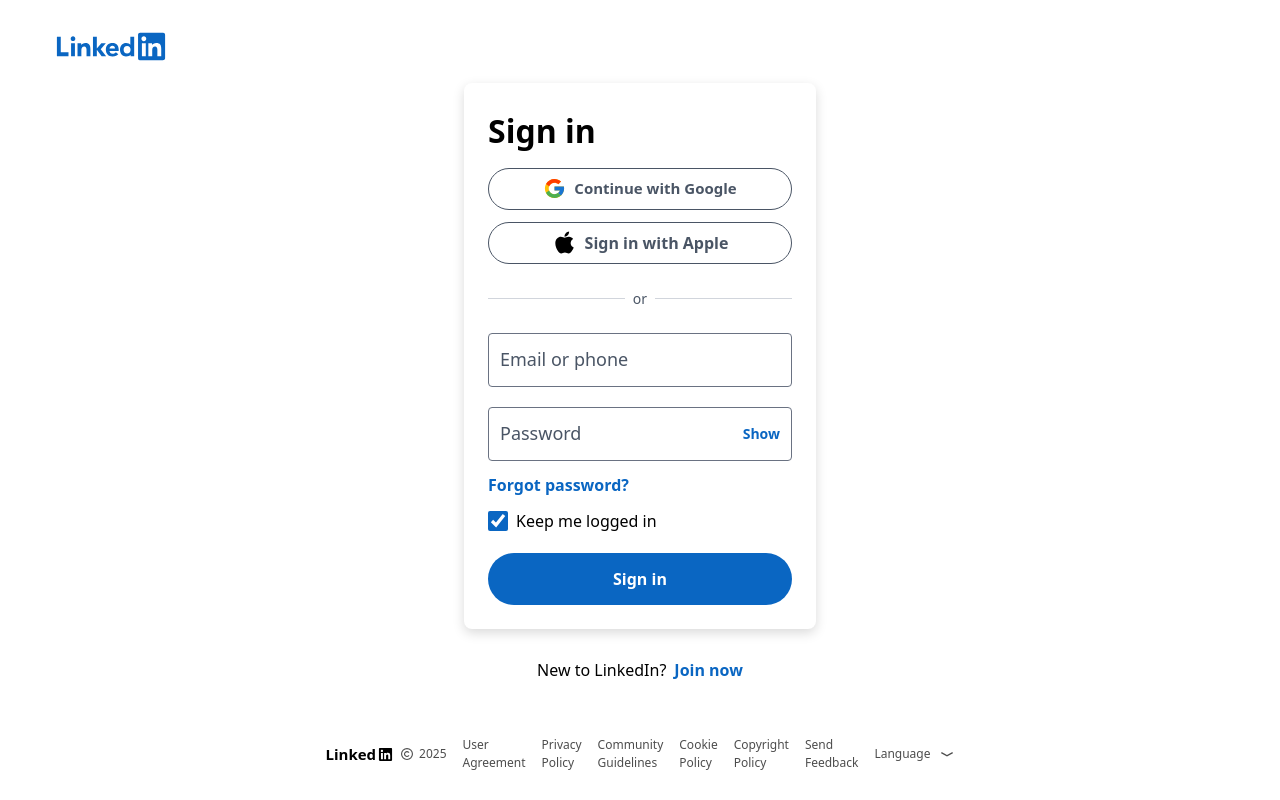
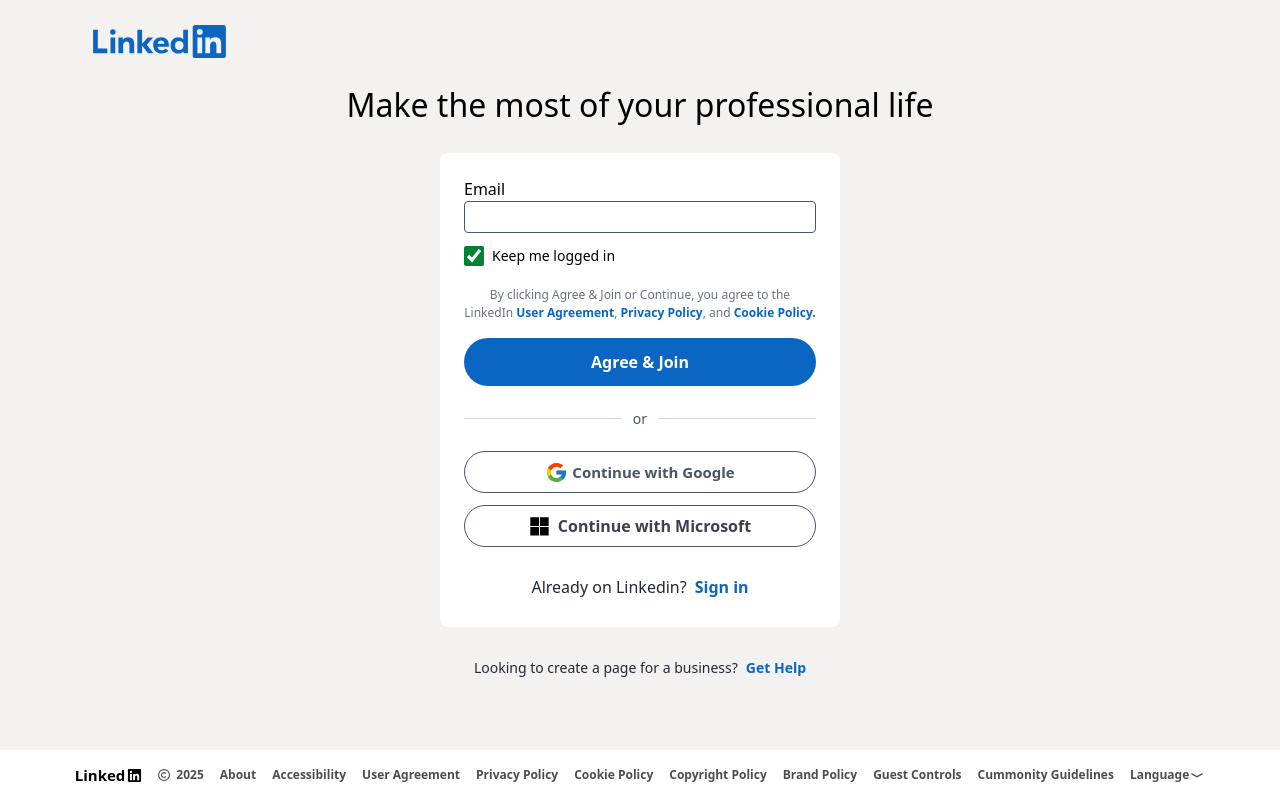
Before and after one commit to iyiu9akhan/LinkedIn-inspired, a React (Vite) app: page / in a window 1280 px wide. Built offline with nearby package versions, Linux system fonts and the light colour scheme.

Commit message:
signUpPage

```diff
--- a/src/App.css
+++ b/src/App.css
@@ -11,6 +11,8 @@
   --font-regular: "Poppins", sans-serif; */
 
   --color-linkedin_blue: #0a66c2;
+  --color-linkedin_hvrBtn_blue: #004182;
   --color-black: #000000;
-  --color-black99: #00000099;
+  --color-signupBg: #F3F2F0;
+  /* --color-black99: #00000099; */
 }
--- a/src/App.jsx
+++ b/src/App.jsx
@@ -2,11 +2,13 @@
 import "./index.css"
 import Home from "./pages/Home";
 import Login from "./pages/Login";
+import Signup from "./pages/Signup";
 
 function App() {
   return (
     <div>
-      <Login/>
+      {/* <Login/> */}
+      <Signup/>
       {/* <Home /> */}
     </div>
   );
--- a/src/pages/Login.jsx
+++ b/src/pages/Login.jsx
@@ -27,9 +27,7 @@
       </label> */}
       <label
         htmlFor={id}
-        className="absolute left-[12px] top-1 text-sm text-black transition-all
-    peer-placeholder-shown:top-3.5 peer-placeholder-shown:text-gray-600 peer-placeholder-shown:text-[18px]
-    peer-focus:top-1 peer-focus:text-sm peer-focus:text-black"
+        className="absolute left-[12px] top-1 text-sm text-black transition-all peer-placeholder-shown:top-3.5 peer-placeholder-shown:text-gray-600 peer-placeholder-shown:text-[18px] peer-focus:top-1 peer-focus:text-sm peer-focus:text-black"
       >
         {placeholder}
       </label>
@@ -47,11 +45,11 @@
         <div className="md:w-[352px]  bg-white mb-[25px] p-[24px] rounded-[8px] shadow-[0_4px_12px_rgba(0,0,0,0.15)]">
           <h1 className="text-[32px] font-semibold mb-[13px]">Sign in</h1>
           <div className="flex flex-col gap-3 text-gray-600 text-[16px] font-semibold mb-[24px]">
-            <div className="border-1 border-gray-600 w-full h-[42px] rounded-full flex justify-center items-center gap-2 cursor-pointer  hover:bg-red-500">
+            <div className="border-1 border-gray-600 w-full h-[42px] rounded-full flex justify-center items-center gap-1 cursor-pointer  hover:bg-linkedin_blue/10 transition-all duration-400">
               <FcGoogle size={23} />
               <p className="text-[15px]">Continue with Google</p>
             </div>
-            <div className="border-1 border-gray-600 w-full h-[42px] rounded-full flex items-center justify-center gap-2 cursor-pointer">
+            <div className="border-1 border-gray-600 w-full h-[42px] rounded-full flex items-center justify-center gap-2 cursor-pointer hover:bg-gray-200 transition-all duration-400">
               <FaApple size={25} color="black" />
               <p>Sign in with Apple</p>
             </div>
@@ -83,9 +81,7 @@
               defaultChecked
               className="mr-2 accent-linkedin_blue w-[20px] h-[20px] rounded"
             />
-            <span className="text-[16px] text-black">
-              Keep me logged in
-            </span>
+            <span className="text-[16px] text-black">Keep me logged in</span>
           </div>
 
           <button className="w-full bg-linkedin_blue text-white h-[52px] rounded-full hover:bg-linkedi_blue cursor-pointer text-[16px] font-semibold">
@@ -104,36 +100,48 @@
           </span>
         </p>
       </div>
-      <div className="flex items-center justify-center mx-[396px] my-[20px] text-[12px] capitalize text-black/70">
+      <div className="flex items-center justify-center md:mx-[396px] my-[20px] text-[12px] capitalize text-black/70 gap-4">
         <div className="flex items-center justify-center text-black gap-0.5">
           {/* <img src={linkedin_footer_logo} alt="#linkedin_footer_logo" /> */}
           <p className="capitalize text-[15px] font-semibold">linked</p>
           <FaLinkedin size={15} />
         </div>
-        <div className="flex items-center gap-1.5 p-[8px]">
+        <div className="flex items-center gap-1.5 py-[8px]">
           <FaRegCopyright size={12} />
           <p>2025</p>
         </div>
         <div>
-          <p className="p-[8px]">user agreement</p>
+          <p className="py-[8px] cursor-pointer hover:underline hover:text-linkedin_blue">
+            user agreement
+          </p>
         </div>
         <div>
-          <p className="p-[8px]">privacy policy</p>
+          <p className="py-[8px] cursor-pointer hover:underline hover:text-linkedin_blue">
+            privacy policy
+          </p>
         </div>
         <div>
-          <p className="p-2">community guidelines</p>
+          <p className="py-2 cursor-pointer hover:underline hover:text-linkedin_blue">
+            community guidelines
+          </p>
         </div>
         <div>
-          <p className="p-2">cookie policy</p>
+          <p className="py-2 cursor-pointer hover:underline hover:text-linkedin_blue">
+            cookie policy
+          </p>
         </div>
         <div>
-          <p className="p-2">copyright policy</p>
+          <p className="py-2 cursor-pointer hover:underline hover:text-linkedin_blue">
+            copyright policy
+          </p>
         </div>
         <div>
-          <p className="p-2">send feedback</p>
+          <p className="py-2 cursor-pointer hover:underline hover:text-linkedin_blue">
+            send feedback
+          </p>
         </div>
-        <div className="flex items-center">
-          <p className="p-2"> language</p>
+        <div className="flex items-center hover:text-linkedin_blue">
+          <p className="py-2 cursor-pointer"> language</p>
           <RiArrowDownWideFill size={16} />
         </div>
       </div>
--- /dev/null
+++ b/src/pages/Signup.jsx
@@ -0,0 +1,169 @@
+import React, { useState } from "react";
+import linkedin_logo from "../assets/login/linkedin_logo.svg";
+// import linkedin_footer_logo from "../assets/login/linkedin_footer_logo.png";
+import { FaLinkedin } from "react-icons/fa";
+import { FaRegCopyright } from "react-icons/fa6";
+import { RiArrowDownWideFill } from "react-icons/ri";
+import { FcGoogle } from "react-icons/fc";
+import { FaApple } from "react-icons/fa";
+import { IoLogoMicrosoft } from "react-icons/io5";
+
+
+
+function Signup() {
+  return (
+    <div>
+      <div className="bg-signupBg h-screen flex flex-col">
+        <div className="flex flex-col flex-grow max-w-[1128px] mx-auto  px-[16px] py-[24px]  w-full">
+          <div className="w-[135px] h-[33px]">
+            <img src={linkedin_logo} alt="#linkedin_logo" />
+          </div>
+          <div className="flex justify-center">
+            <p className="text-[32px] px-[16px] py-[24px]">
+              Make the most of your professional life
+            </p>
+          </div>
+          <div className=" flex justify-center items-center flex-col">
+
+            <div className="md:w-[400px]  bg-white mb-[25px] p-[24px] rounded-[8px] ">
+              {/* <FloatingInput placeholder="Email or phone" /> */}
+              {/* <div className="relative mt-5 mb-3">
+                <FloatingInput placeholder="Password" type="password" />
+                <button
+                  type="button"
+                  className="absolute right-3 top-4 text-linkedin_blue text-[14px] font-semibold"
+                >
+                  Show
+                </button>
+              </div> */}
+              <label className="">Email</label>
+              <input type="text" className="border-1 border-gray-600 w-full h-[32px] rounded" />
+
+              <div className="flex items-center mt-3 mb-5">
+                <input
+                  type="checkbox"
+                  defaultChecked
+                  className="mr-2 accent-green-700 w-[20px] h-[20px] rounded"
+                />
+                <span className="text-[14px] text-black">
+                  Keep me logged in
+                </span>
+              </div>
+
+              <p className="text-[12px] text-gray-500 text-center my-4">By clicking Agree & Join or Continue, you agree to the LinkedIn <span className="font-semibold cursor-pointer text-linkedin_blue">User Agreement</span>, <span className="font-semibold cursor-pointer text-linkedin_blue">Privacy Policy</span>, and <span className="font-semibold cursor-pointer text-linkedin_blue">Cookie Policy.</span></p>
+
+              <button className="w-full bg-linkedin_blue hover:bg-linkedin_hvrBtn_blue transition-all duration-300 text-white h-[48px] rounded-full hover:bg-linkedi_blue cursor-pointer text-[16px] font-semibold">
+                Agree & Join
+              </button>
+
+              <div className="flex justify-between items-center my-[22px]">
+                <div className="border-b-1 border-gray-300 w-[45%]"></div>
+                <p className="text-[14px] text-gray-600">or</p>
+                <div className="border-b-1 border-gray-300 w-[45%]"></div>
+              </div>
+
+              <div className="flex flex-col gap-3 text-gray-600 text-[16px] font-semibold mb-[24px]">
+                <div className="border-1 border-gray-600 w-full h-[42px] rounded-full flex justify-center items-center gap-1 cursor-pointer text-gray-600">
+                  <FcGoogle size={23} />
+                  <p className="text-[15px]">Continue with Google</p>
+                </div>
+                <div className="border-1 border-gray-600 w-full h-[42px] rounded-full flex items-center justify-center gap-2 cursor-pointer text-gray-700">
+                  <IoLogoMicrosoft size={21} color="black" />
+                  <p>Continue with Microsoft</p>
+                </div>
+              </div>
+              <div className="flex justify-center">
+                <p className="font-system_ui text-[16px] leading-[24px] text-gray-800 font-normal">
+                  Already on Linkedin?
+                  <span className="text-[16px] leading-[32px] text-linkedin_blue font-semibold ml-2 cursor-pointer hover:underline">
+                    Sign in
+                  </span>
+                </p>
+              </div>
+              {/* <a
+                href="#"
+                className="text-linkedin_blue text-[16px] font-semibold hover:underline"
+              >
+                Forgot password?
+              </a> */}
+
+              {/* <input
+            type="text"
+            className="border-1 border-gray-500 w-full h-[52px] rounded-[4px] px-[12px] placeholder:text-[18px] placeholder:leading-[24px]"
+            placeholder="Email or Phone"
+          /> */}
+            </div>
+            <p className="font-system_ui text-[14px] leading-[24px] text-gray-800 font-regular">
+              Looking to create a page for a business?
+              <span className="text-[14px] leading-[32px] text-linkedin_blue font-semibold ml-2 cursor-pointer hover:underline">
+                Get Help
+              </span>
+            </p>
+          </div>
+        </div>
+        <div className="flex items-center justify-center  h-[50px] text-[12px] capitalize text-black/70 gap-4 bg-white font-semibold">
+          <div className="flex items-center justify-center text-black gap-0.5">
+            {/* <img src={linkedin_footer_logo} alt="#linkedin_footer_logo" /> */}
+            <p className="capitalize text-[15px] font-semibold">linked</p>
+            <FaLinkedin size={15} />
+          </div>
+          <div className="flex items-center gap-1.5 py-[8px]">
+            <FaRegCopyright size={12} />
+            <p>2025</p>
+          </div>
+          <div>
+            <p className="py-[8px] cursor-pointer hover:underline hover:text-linkedin_blue">
+              about
+            </p>
+          </div>
+          <div>
+            <p className="py-[8px] cursor-pointer hover:underline hover:text-linkedin_blue">
+              accessibility
+            </p>
+          </div>
+          <div>
+            <p className="py-2 cursor-pointer hover:underline hover:text-linkedin_blue">
+              user agreement
+            </p>
+          </div>
+          <div>
+            <p className="py-2 cursor-pointer hover:underline hover:text-linkedin_blue">
+              privacy policy
+            </p>
+          </div>
+          <div>
+            <p className="py-2 cursor-pointer hover:underline hover:text-linkedin_blue">
+              cookie policy
+            </p>
+          </div>
+          <div>
+            <p className="py-2 cursor-pointer hover:underline hover:text-linkedin_blue">
+              copyright policy
+            </p>
+          </div>
+          <div>
+            <p className="py-2 cursor-pointer hover:underline hover:text-linkedin_blue">
+              brand policy
+            </p>
+          </div>
+          <div>
+            <p className="py-2 cursor-pointer hover:underline hover:text-linkedin_blue">
+              guest controls
+            </p>
+          </div>
+          <div>
+            <p className="py-2 cursor-pointer hover:underline hover:text-linkedin_blue">
+              cummonity guidelines
+            </p>
+          </div>
+          <div className="flex items-center hover:text-linkedin_blue">
+            <p className="py-2 cursor-pointer"> language</p>
+            <RiArrowDownWideFill size={16} />
+          </div>
+        </div>
+      </div>
+    </div>
+  );
+}
+
+export default Signup;
```
